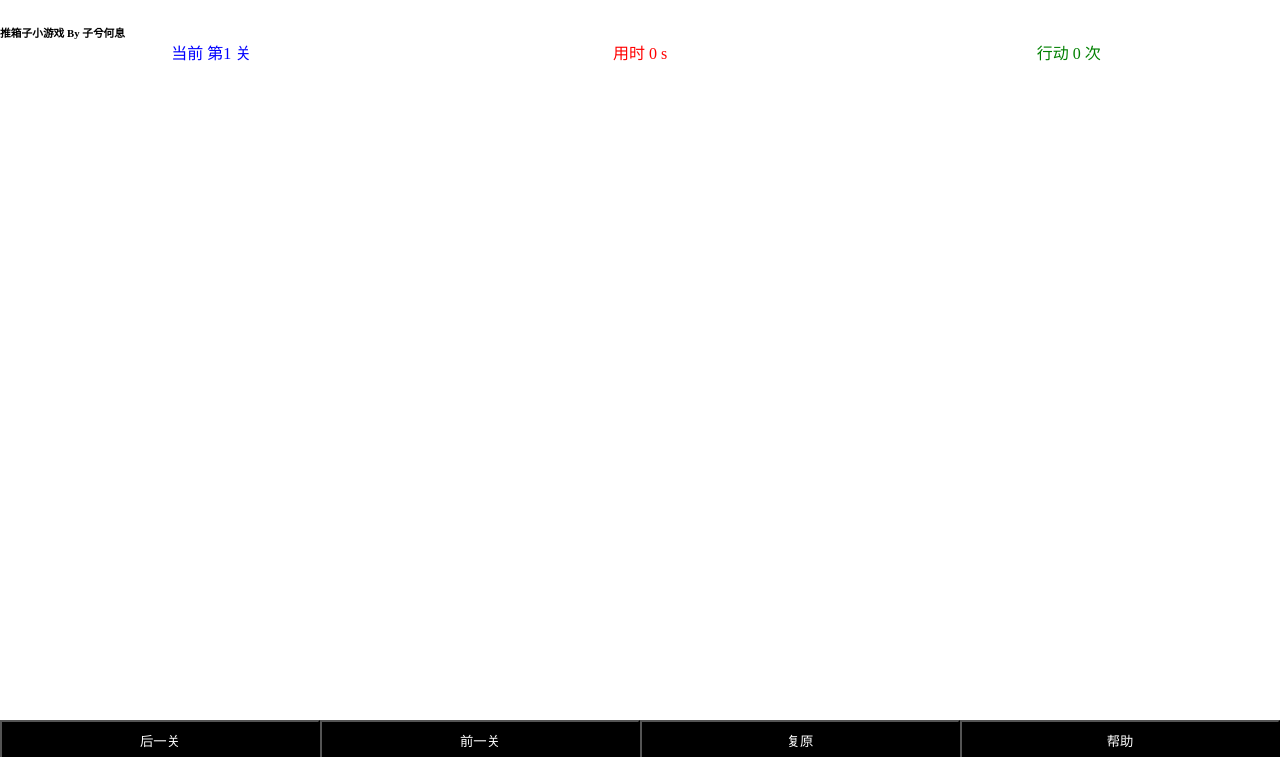
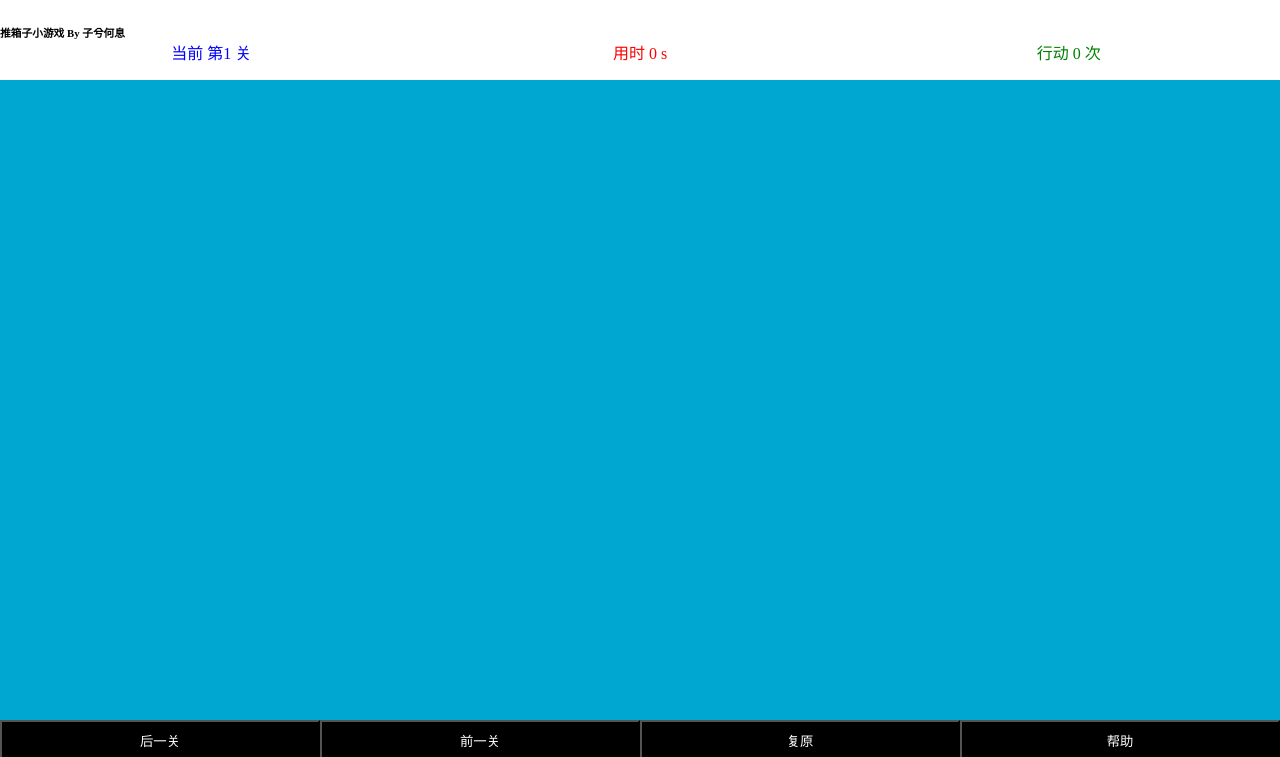
Before and after one commit to yucsux/yucsux.github.io, a plain HTML site: page push-box/index.html in a window 1280 px wide. Shown: the top 757 px of the page. Drawn offline with Linux system fonts and the light colour scheme; files whose address does not match are found by name.

Commit message:
add push-box

```diff
--- a/push-box/css/main.css
+++ b/push-box/css/main.css
@@ -22,6 +22,14 @@ position : fixed;
 top : 5%;
 }
 
+.gamebox {
+position : fixed;
+top : 10%;
+height : 80%;
+width : 100%;
+background-color : #00a7d0;
+}
+
 .bottom-div {
 display : flex;
 height : 5%;
@@ -34,7 +42,7 @@ bottom : 5%;
 .bottom-btn {
 width : 25%;
 height : 100%;
-background : black;
+background-color : black;
 color : white;
 }
 
--- a/push-box/index.html
+++ b/push-box/index.html
@@ -22,7 +22,7 @@
 行动 0 次
 </div>
 </div>
-
+<div class="gamebox" id="gamebox"></div>
 <div class="bottom-div">
 <button type="button" class="bottom-btn">后一关</button>
 <button type="button" class="bottom-btn">前一关</button>
```
